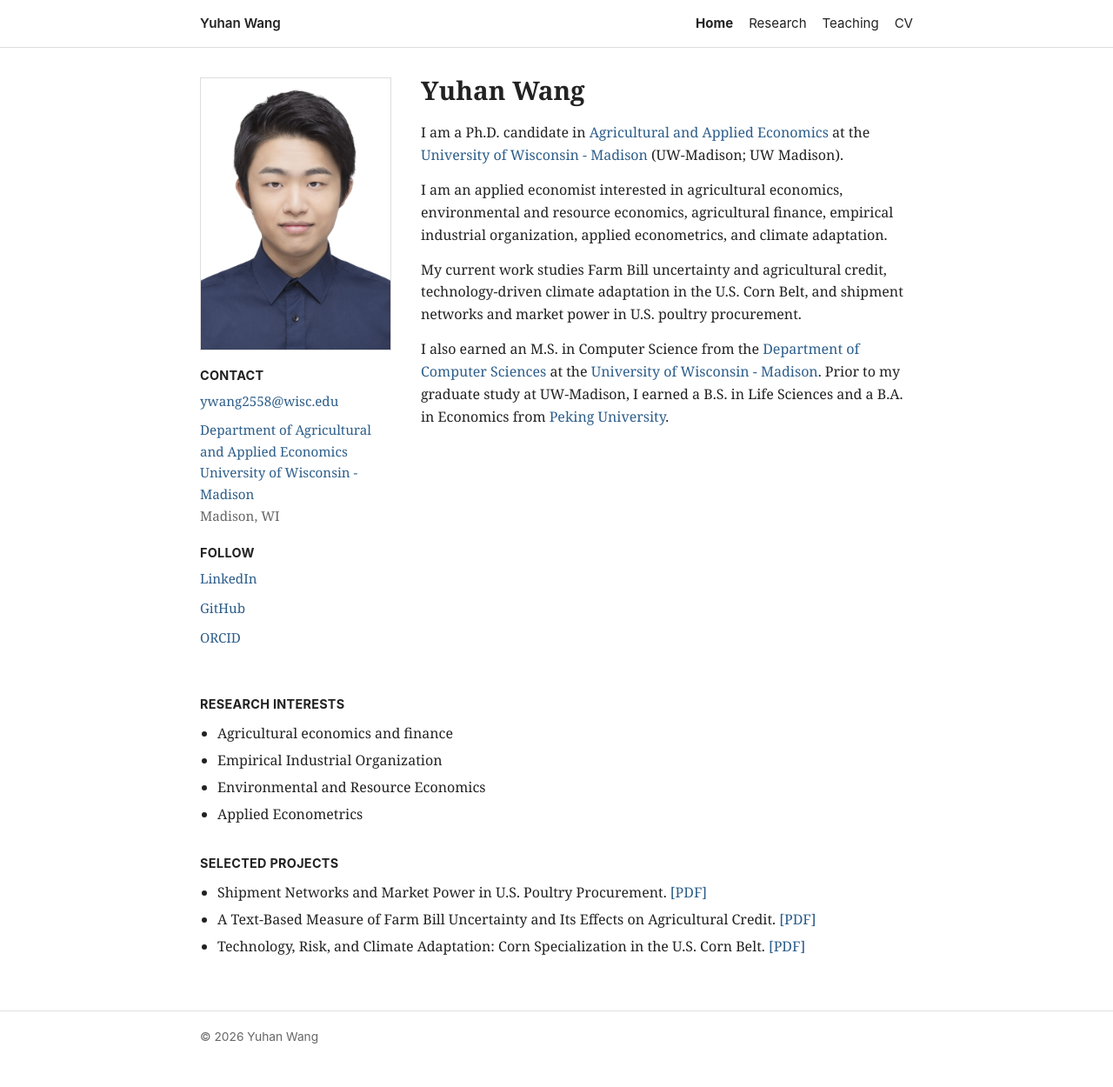
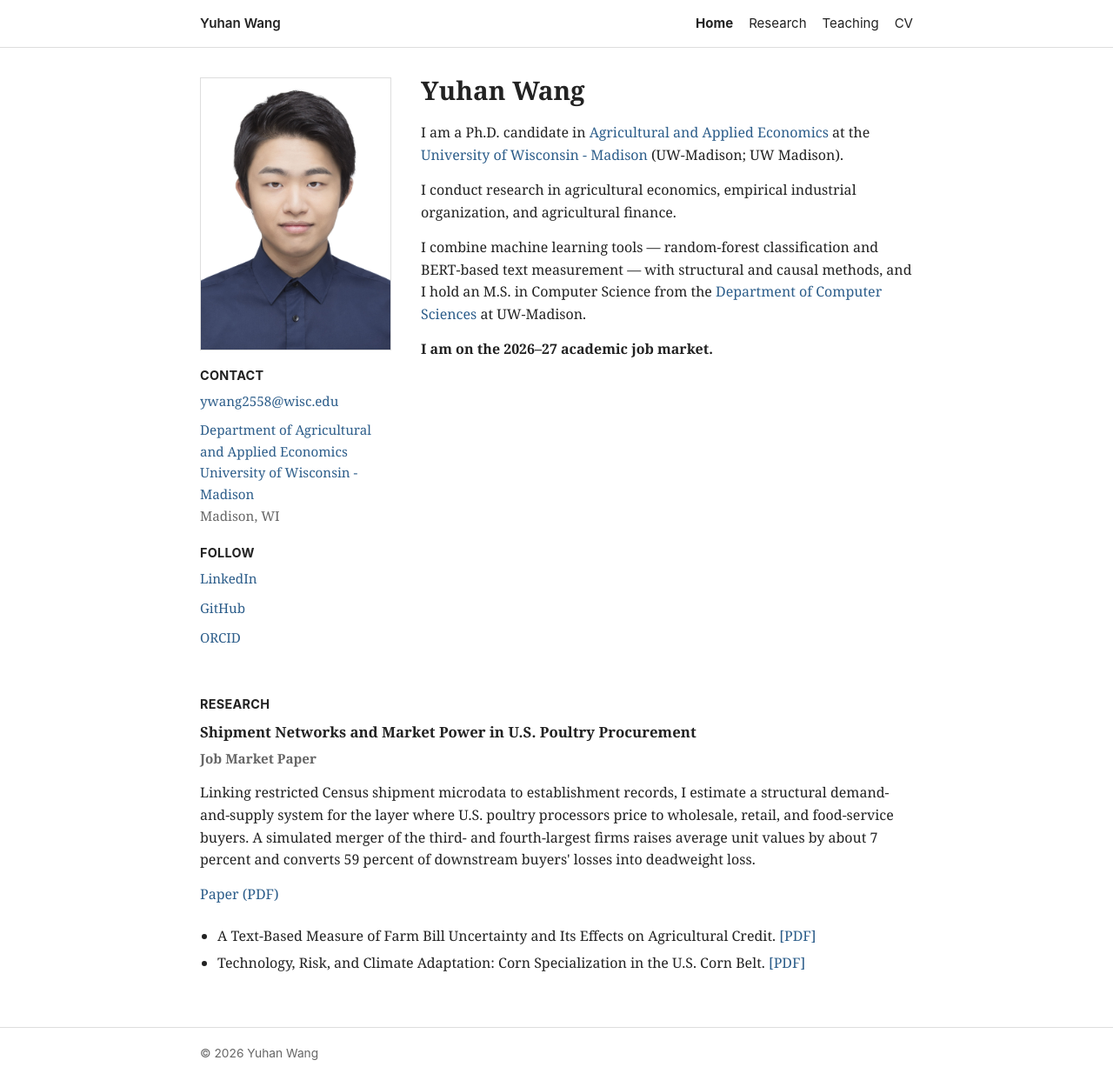
Before and after one commit to Yuhan-Wang-YW/Yuhan-Wang-YW.github.io, a Jekyll site: the page built from index.html, in a window 1280 px wide. Shown: the whole page at 87% size. Built offline with Jekyll 4.4.1, drawn with Linux system fonts in a browser that asks for light colours.

Commit message:
Adopt MIT job-market site conventions: JMP section, market statement, quantified abstracts

```diff
--- a/index.html
+++ b/index.html
@@ -37,41 +37,36 @@ description: "Yuhan Wang is a Ph.D. candidate in Agricultural and Applied Econom
       (UW-Madison; UW Madison).
     </p>
     <p>
-      I am an applied economist interested in agricultural economics,
-      environmental and resource economics, agricultural finance, empirical
-      industrial organization, applied econometrics, and climate adaptation.
+      I conduct research in agricultural economics, empirical industrial
+      organization, and agricultural finance.
     </p>
     <p>
-      My current work studies Farm Bill uncertainty and agricultural credit,
-      technology-driven climate adaptation in the U.S. Corn Belt, and shipment
-      networks and market power in U.S. poultry procurement.
+      I combine machine learning tools — random-forest classification and
+      BERT-based text measurement — with structural and causal methods, and I
+      hold an M.S. in Computer Science from the
+      <a href="https://www.cs.wisc.edu/">Department of Computer Sciences</a>
+      at UW-Madison.
     </p>
-    <p>
-      I also earned an M.S. in Computer Science from the
-      <a href="https://www.cs.wisc.edu/">Department of Computer Sciences</a>
-      at the <a href="https://www.wisc.edu/">University of Wisconsin - Madison</a>.
-      Prior to my graduate study at UW-Madison, I earned a B.S. in Life Sciences
-      and a B.A. in Economics from
-      <a href="https://english.pku.edu.cn/">Peking University</a>.
-    </p>
+    <p><strong>I am on the 2026&ndash;27 academic job market.</strong></p>
   </div>
 </section>
 
 <section>
-  <h2>Research Interests</h2>
+  <h2>Research</h2>
+  <article class="paper">
+    <h3>Shipment Networks and Market Power in U.S. Poultry Procurement</h3>
+    <p class="meta"><strong>Job Market Paper</strong></p>
+    <p>
+      Linking restricted Census shipment microdata to establishment records, I
+      estimate a structural demand-and-supply system for the layer where U.S.
+      poultry processors price to wholesale, retail, and food-service buyers.
+      A simulated merger of the third- and fourth-largest firms raises average
+      unit values by about 7 percent and converts 59 percent of downstream
+      buyers' losses into deadweight loss.
+    </p>
+    <p><a class="button" href="https://drive.google.com/file/d/1iyqrVzqqQjLNq3Ll1Zkyj0Ug8N4fTUP9/view">Paper (PDF)</a></p>
+  </article>
   <ul>
-    <li>Agricultural economics and finance</li>
-    <li>Empirical Industrial Organization</li>
-    <li>Environmental and Resource Economics</li>
-    <li>Applied Econometrics</li>
-  </ul>
-</section>
-
-<section>
-  <h2>Selected Projects</h2>
-  <ul>
-    <li>Shipment Networks and Market Power in U.S. Poultry Procurement.
-      <a href="https://drive.google.com/file/d/1iyqrVzqqQjLNq3Ll1Zkyj0Ug8N4fTUP9/view">[PDF]</a></li>
     <li>A Text-Based Measure of Farm Bill Uncertainty and Its Effects on Agricultural Credit.
       <a href="https://drive.google.com/file/d/132xzKz7gbiMJXvNeG5dvXSPaMf5hD0jd/view">[PDF]</a></li>
     <li>Technology, Risk, and Climate Adaptation: Corn Specialization in the U.S. Corn Belt.
```
Also changed, not shown: research.md (+22 -13 lines), teaching.md (+4 -2 lines).
